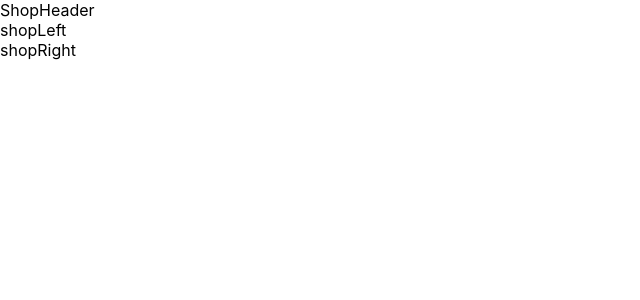
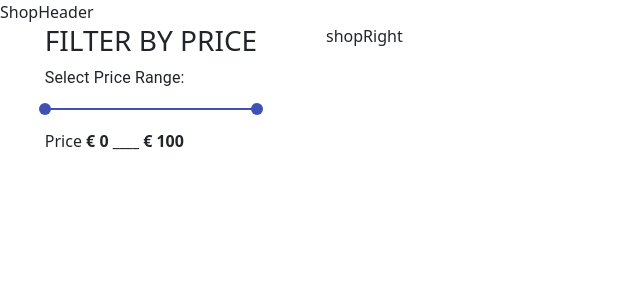
Before and after one commit to malikabdullahnaazar/exoticcity, a React (Create React App) app: page / in a window 1280 px wide. Shown: the top 300 px of the page, without its empty margins (0-640 px from the left). Built offline with nearby package versions, Linux system fonts and the light colour scheme.

Commit message:
41/3/23 last commit

```diff
--- a/package.json
+++ b/package.json
@@ -3,8 +3,11 @@
   "version": "0.1.0",
   "private": true,
   "dependencies": {
+    "@emotion/react": "^11.10.6",
     "@emotion/styled": "^11.10.6",
     "@iconify/react": "^4.1.0",
+    "@material-ui/core": "^4.12.4",
+    "@mui/icons-material": "^5.11.11",
     "@mui/material": "^5.11.12",
     "@mui/styled-engine": "^5.11.11",
     "@testing-library/jest-dom": "^5.16.5",
--- a/src/components/shope/Shop.jsx
+++ b/src/components/shope/Shop.jsx
@@ -2,12 +2,22 @@ import React from 'react'
 import Sheader  from "./ShopHeader";
 import  Sleft  from "./ShopLeft";
 import Sright  from "./ShopRight";
+import 'bootstrap/dist/css/bootstrap.min.css';
 const Shope = () => {
   return (
     <>
     <Sheader/>
+
+  <div className="row">
+    <div className="col-sm-3 ">
     <Sleft/>
-    <Sright/>
+    </div>
+    <div className="col-sm-9">
+     <Sright/>
+    </div>
+  </div>
+
+
     </>
   )
 }
--- a/src/components/shope/ShopLeft.jsx
+++ b/src/components/shope/ShopLeft.jsx
@@ -1,8 +1,38 @@
-import React from 'react'
+import React from 'react';
+import 'bootstrap/dist/css/bootstrap.min.css';
+import Typography from '@material-ui/core/Typography';
+import Slider from '@material-ui/core/Slider';
+const ShopLeft = () => {
+  // Our States
+  const [value, setValue] =  React.useState([0,100]);
 
-const ShopLeft = () => {
+  // Changing State when volume increases/decreases
+  const rangeSelector = (event, newValue) => {
+    setValue(newValue);
+    console.log(newValue)
+  };
   return (
-    <div>shopLeft</div>
+   <div className="main ">
+    <div className="slider">
+    <div style={{
+      margin: 'auto',
+      display: 'block',
+      width: 'fit-content'
+    }}>
+      <h3>FILTER BY PRICE</h3>
+        <Typography id="range-slider" gutterBottom>
+        Select Price Range:
+       </Typography>
+        <Slider
+         value={value}
+        onChange={rangeSelector}
+        valueLabelDisplay="auto"
+        color="#E3E3E3"
+       />
+      Price <strong> &euro; {value[0]} ____  &euro; {value[1]}</strong>
+      </div>
+    </div>
+    </div>
   )
 }
 
--- a/src/components/shope/ShopRight.jsx
+++ b/src/components/shope/ShopRight.jsx
@@ -1,5 +1,5 @@
 import React from 'react'
-
+import 'bootstrap/dist/css/bootstrap.min.css';
 const shopRight = () => {
   return (
     <div>shopRight</div>
```
Also changed, not shown: src/components/Navbar.jsx (+8 -0 lines), 1 other file (tests, documents, lock files or other folders).
